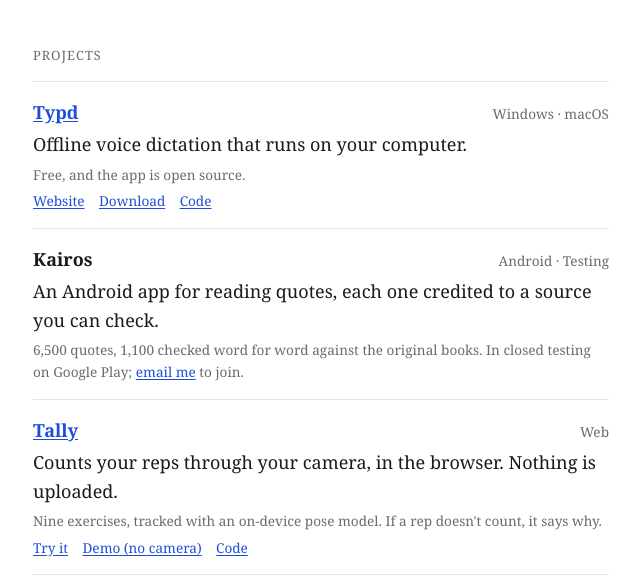
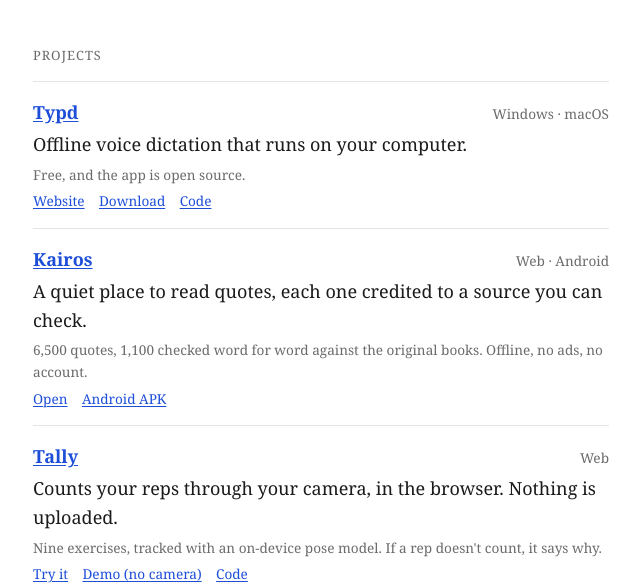
Before and after one commit to SameRainbows/mehmetdedeler, a website: page index.html in a window 1280 px wide. Shown: the part 141-729 px from the top of the page, without its empty margins (319-959 px from the left). Drawn offline with Linux system fonts and the light colour scheme.

Commit message:
Link Kairos to live web release and Android APK download
Generated with [Devin](https://devin.ai)

Co-Authored-By: Devin <158243242+devin-ai-integration[bot]@users.noreply.github.com>

```diff
--- a/index.html
+++ b/index.html
@@ -31,7 +31,7 @@
   ],
   "owns": [
     {"@type": "SoftwareApplication", "name": "Typd", "url": "https://typd.mehmetdedeler.com/", "applicationCategory": "UtilitiesApplication", "operatingSystem": "Windows, macOS"},
-    {"@type": "SoftwareApplication", "name": "Kairos", "applicationCategory": "BooksApplication", "operatingSystem": "Android"},
+    {"@type": "SoftwareApplication", "name": "Kairos", "url": "https://kairos.mehmetdedeler.com/", "applicationCategory": "BooksApplication", "operatingSystem": "Web, Android"},
     {"@type": "WebApplication", "name": "Tally", "url": "https://tally.mehmetdedeler.com/", "applicationCategory": "HealthApplication"},
     {"@type": "SoftwareApplication", "name": "Orbital", "url": "https://github.com/SameRainbows/Orbital", "applicationCategory": "EducationalApplication", "operatingSystem": "Windows, macOS, Linux"}
   ]
@@ -78,9 +78,10 @@
     <p class="links"><a href="https://typd.mehmetdedeler.com">Website</a><a href="https://typd.mehmetdedeler.com/download/">Download</a><a href="https://github.com/SameRainbows/typd-app">Code</a></p>
   </li>
   <li>
-    <div class="head"><span class="name">Kairos</span><span class="meta">Android · Testing</span></div>
-    <p class="what">An Android app for reading quotes, each one credited to a source you can check.</p>
-    <p class="proof">6,500 quotes, 1,100 checked word for word against the original books. In closed testing on Google Play; <a href="mailto:mehmet@mehmetdedeler.com?subject=Kairos%20testing">email me</a> to join.</p>
+    <div class="head"><a class="name" href="https://kairos.mehmetdedeler.com">Kairos</a><span class="meta">Web · Android</span></div>
+    <p class="what">A quiet place to read quotes, each one credited to a source you can check.</p>
+    <p class="proof">6,500 quotes, 1,100 checked word for word against the original books. Offline, no ads, no account.</p>
+    <p class="links"><a href="https://kairos.mehmetdedeler.com">Open</a><a href="https://kairos.mehmetdedeler.com/android/">Android APK</a></p>
   </li>
   <li>
     <div class="head"><a class="name" href="https://tally.mehmetdedeler.com">Tally</a><span class="meta">Web</span></div>
```
